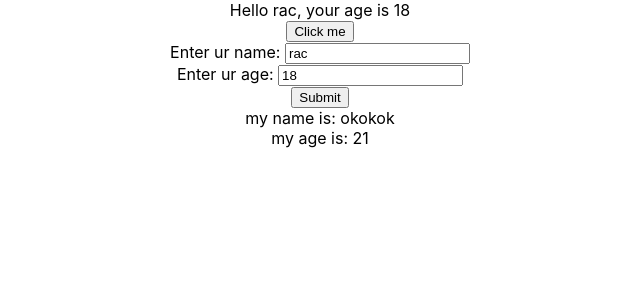
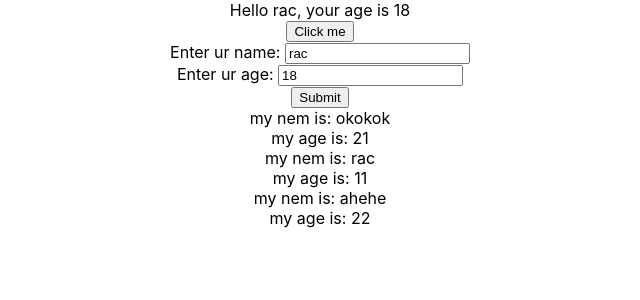
Before and after one commit to lequangphuc-1310/udemy-1st-react, a React (Create React App) app: page / in a window 1280 px wide. Shown: the top 300 px of the page, without its empty margins (320-960 px from the left). Built offline with nearby package versions, Linux system fonts and the light colour scheme.

Commit message:
outputting list

```diff
--- a/src/components/DisplayInfo.js
+++ b/src/components/DisplayInfo.js
@@ -3,11 +3,17 @@ import React from 'react'
 class DisplayInfo extends React.Component {
     render() {
         console.log(this.props)
-        const { name, age, myInfo } = this.props
+        const { listUser } = this.props
         return (
             <>
-                <div>my name is: {name}</div>
-                <div>my age is: {age}</div>
+                {listUser.map((user, index) => {
+                    return (
+                        <div key={index}>
+                            <div>my nem is: {user.name}</div>
+                            <div>my age is: {user.age}</div>
+                        </div>
+                    )
+                })}
             </>
         )
     }
--- a/src/components/MyComponent.js
+++ b/src/components/MyComponent.js
@@ -2,14 +2,19 @@ import React from 'react'
 import UserInfo from './UserInfo'
 import DisplayInfo from './DisplayInfo'
 class MyComponent extends React.Component {
-
+    state = {
+        listUser: [
+            { id: 1, name: 'okokok', age: 21 },
+            { id: 2, name: 'rac', age: 11 },
+            { id: 3, name: 'ahehe', age: 22 },
+        ]
+    }
     render() {
-        const myInfo = ['abc', 'def', 'gjk']
 
         return (
             <>
                 <UserInfo />
-                <DisplayInfo name='okokok' age='21' myInfo={myInfo} />
+                <DisplayInfo listUser={this.state.listUser} />
             </>
         )
     }
```
